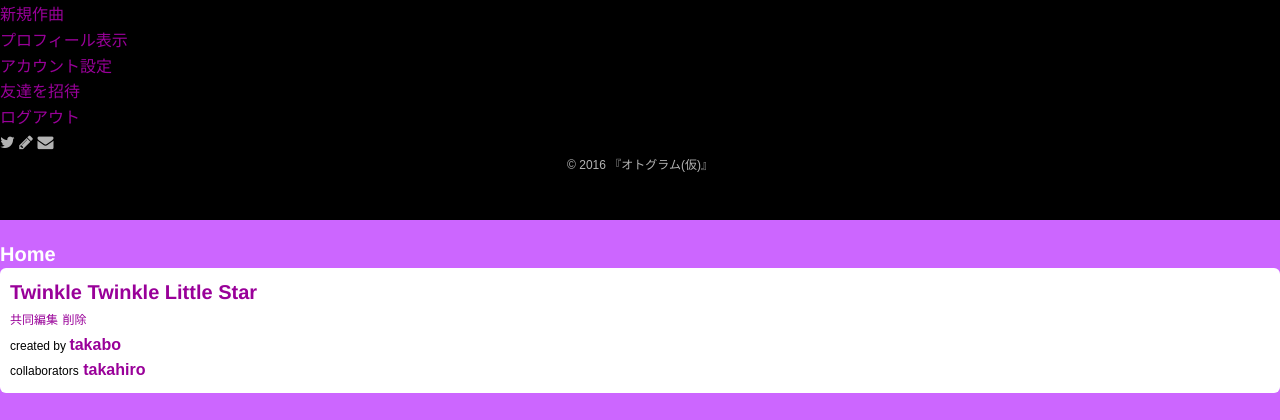
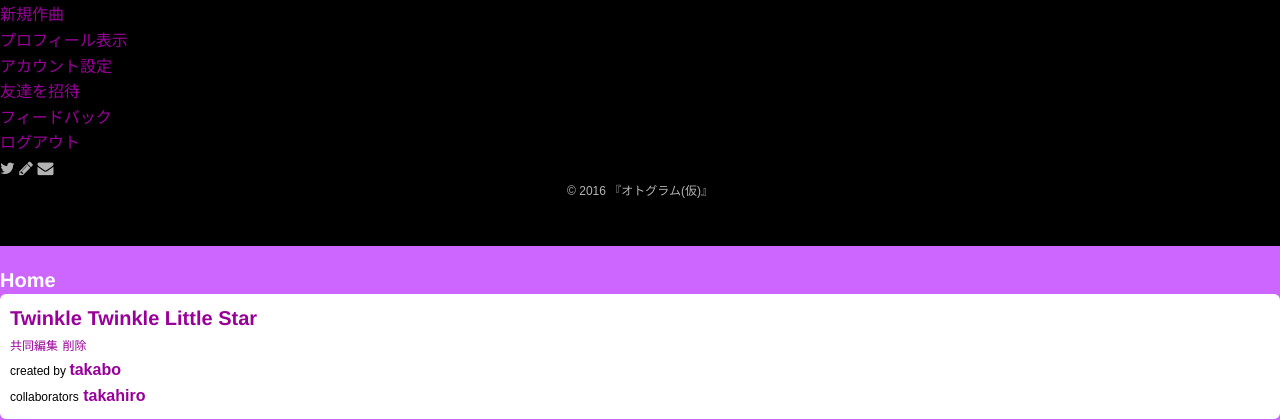
Before and after one commit to tkawakami-jp/otogram, a Rails app: page / in a window 1280 px wide. Shown: the part 52-472 px from the top of the page. Before the commit the page ends 445 px from the top, so only its background shows below. Run offline with Rails 7, Linux system fonts and the light colour scheme; a user stored in the database is signed in; data comes from the database, SQL or seed files in the repository; style sheets or scripts are compiled from the project's sources; parts of the project's set-up code (start-up, migrations or seed data) failed here and were passed over; some libraries are stand-ins or nearby versions.

Commit message:
追加 簡易フィードバック

```diff
--- a/app/views/layouts/application.html.erb
+++ b/app/views/layouts/application.html.erb
@@ -35,6 +35,7 @@
         <li><%= link_to 'プロフィール表示', user_path(current_user.username) %></li>
         <li><%= link_to 'アカウント設定', edit_user_registration_path %></li>
         <li><%= link_to '友達を招待', new_invite_path %></li>
+        <li><%= link_to 'フィードバック', "https://twitter.com/intent/tweet?screen_name=takabo_beta",target:"_blank" %></li>
         <li><%= link_to 'ログアウト', destroy_user_session_path, method: 'delete' %></li>
       <% else %>
         <li><%= link_to '新規登録', new_user_registration_path %></li>
```
